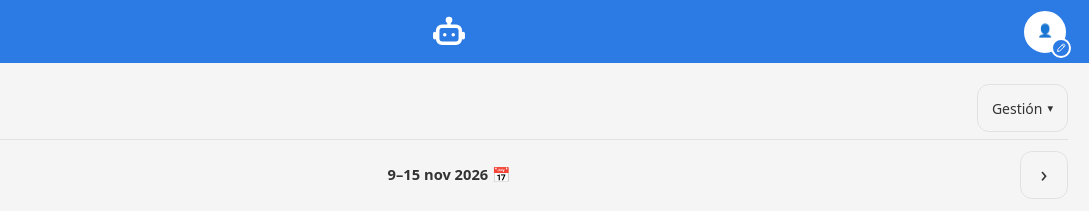
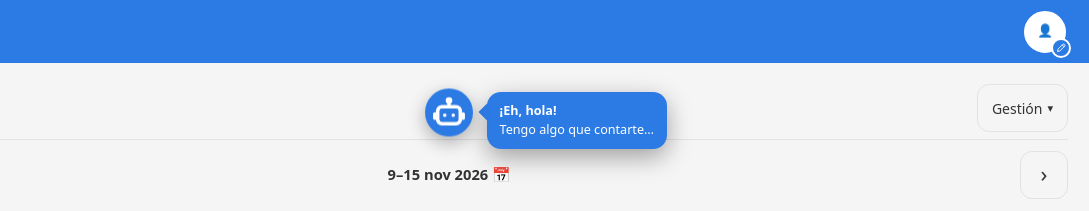
Before and after one commit to fvilpaz/david-planner, a plain HTML site: page index.html in a window 1280 px wide. Shown: the top 211 px of the page, 191-1280 px from the left. Drawn offline with Linux system fonts and the light colour scheme.

Commit message:
Fervis saluda al abrir la app: el robot salta y sale un bocadillo
- js/fervis-saludo.js: a los 2,5 s, en pantalla ancha (900 px o más) una copia del robot cae de la barra al hueco entre «Cuadrante semanal» y «Gestión», rebota y sale el bocadillo a su lado; al cerrarse, vuelve a la barra. Tocar la copia o el bocadillo abre el chat. En tablet y móvil: meneo y bocadillo debajo
- Color del tema; sin Groq ni clave; una vez por visita (sessionStorage); en la 4.ª apertura avisa de que se puede desactivar; botón en Ajustes del chat
- sw.js: el archivo nuevo, en ESSENTIAL
- Pruebas: 71 en verde (3 nuevas); cada una falla con el código roto a propósito

Co-Authored-By: Claude Sonnet 5.5 <noreply@anthropic.com>

```diff
--- a/css/app.css
+++ b/css/app.css
@@ -334,6 +334,41 @@ button.danger { background: var(--error); color: var(--on-error); }
   .topbar .fervis-button { position: absolute; left: calc(50% - 24px); top: 50%; margin-top: -24px; height: 48px; }
   .topbar .brand { max-width: calc(50% - 48px); }
 }
+/* Saludo al abrir la app (fervis-saludo.js): bocadillo fijo bajo el robot; el JS pone left, top y --tail (la punta) */
+.fervis-hello { position: fixed; z-index: 30; max-width: min(260px, calc(100vw - 16px)); padding: .7rem .9rem; font-size: .9rem; line-height: 1.4;
+                background: var(--primary); color: var(--on-primary); border-radius: 14px;  /* el color del tema, como la barra y el robot */
+                box-shadow: 0 8px 24px rgba(0, 0, 0, .35); cursor: pointer; animation: fervis-hello-in .3s ease-out; }
+.fervis-hello::before { content: ""; position: absolute; top: -6px; left: calc(var(--tail, 50%) - 6px); width: 12px; height: 12px;
+                        background: var(--primary); transform: rotate(45deg); }
+.fervis-hello.lateral::before { top: 14px; left: -6px; }          /* bocadillo a la derecha del robot: la punta, a su izquierda */
+.fervis-hello.lateral-izq::before { top: 14px; left: auto; right: -6px; }
+.fervis-hello b { display: block; margin-bottom: 2px; }
+.fervis-hello small { display: block; margin-top: .4rem; opacity: .85; }
+.fervis-hello small[hidden] { display: none; }
+@keyframes fervis-hello-in { from { opacity: 0; transform: translateY(-6px) scale(.96); } }
+/* El meneo del robot al saludar (el de la cartera): 1,2 s, tres veces */
+.fervis-button.saludando { animation: fervis-saludo 1.2s ease-in-out 3; transform-origin: 50% 80%; }
+@keyframes fervis-saludo { 0%, 100% { transform: rotate(0); } 15% { transform: rotate(-16deg) translateY(-2px); } 30% { transform: rotate(14deg); }
+                           45% { transform: rotate(-12deg); } 60% { transform: rotate(9deg); } 75% { transform: rotate(0); } }
+/* El salto (fervis-saludo.js): una copia del robot en un disco del color de la barra (invisible sobre ella) cae hasta
+   --drop, rebota y se queda; «sube» la devuelve. Tocarla abre el chat (como el robot de la barra, que se oculta mientras). Solo salta
+   desde 900 px, donde cae en el centro, lejos de «Gestión» */
+.fervis-button.ausente { visibility: hidden; }
+.fervis-ghost { position: fixed; z-index: 60; width: 48px; height: 48px; display: flex; align-items: center; justify-content: center;
+                border-radius: 50%; background: var(--primary); color: var(--on-primary); cursor: pointer;
+                box-shadow: 0 6px 18px rgba(0, 0, 0, .3); animation: fervis-cae 1.3s linear forwards; }
+.fervis-ghost svg { width: 34px; height: 34px; }
+.fervis-ghost.sube { animation: fervis-sube .5s ease-in forwards; }
+@keyframes fervis-cae {  /* cae acelerando, aplasta, y rebota cada vez más bajo */
+  0% { transform: translateY(0); animation-timing-function: cubic-bezier(.55, 0, .9, .5); }
+  38% { transform: translateY(var(--drop)) scale(1.2, .8); animation-timing-function: cubic-bezier(.2, .7, .4, 1); }
+  55% { transform: translateY(calc(var(--drop) - 34px)) scale(.94, 1.08); animation-timing-function: cubic-bezier(.6, 0, .9, .4); }
+  70% { transform: translateY(var(--drop)) scale(1.12, .88); animation-timing-function: cubic-bezier(.2, .7, .4, 1); }
+  82% { transform: translateY(calc(var(--drop) - 12px)) scale(.98, 1.03); animation-timing-function: cubic-bezier(.6, 0, .9, .4); }
+  92% { transform: translateY(var(--drop)) scale(1.05, .95); }
+  100% { transform: translateY(var(--drop)); } }
+@keyframes fervis-sube { from { transform: translateY(var(--drop)); } to { transform: translateY(0); } }
+@media (prefers-reduced-motion: reduce) { .fervis-hello { animation: none; } }
 .fervis-face { display: flex; }
 .fervis-face svg { display: block; width: 34px; height: 34px; }
 .fervis-button.move-pulso { animation: fervis-pulso .45s ease-out; }
--- a/index.html
+++ b/index.html
@@ -47,6 +47,10 @@
       stroke="currentColor" stroke-width="2.5" stroke-linecap="round" stroke-linejoin="round" aria-hidden="true"
       focusable="false"><rect x="4" y="8" width="16" height="12" rx="3"/><path d="M12 8V5"/><circle cx="12" cy="3.6"
       r="1.1"/><path d="M9 14h.01M15 14h.01"/><path d="M2 13v3M22 13v3"/></svg></span></button>
+    <!-- Saludo al abrir la app (fervis-saludo.js): un gancho sin nombre; el chat ya se presenta al abrirlo -->
+    <div class="fervis-hello no-print" id="fervis-hello" role="status" hidden><b>¡Eh, hola!</b> Tengo algo que contarte…
+      <small id="fervis-hello-hint" hidden>Si no quieres que vuelva a salir, desactívame en Ajustes (las tres barras del chat).</small>
+    </div>
     <div class="person editor">
       <button type="button" class="person-button" data-open data-view aria-label="Cambiar tu nombre">
         <span class="person-name" id="person-name"></span>
@@ -352,6 +356,7 @@
         </div>
         <p class="help" id="fervis-key-state" role="status"></p>
         <button type="button" class="danger" id="fervis-key-remove" hidden>Quitar la clave</button>
+        <button type="button" class="secondary" id="fervis-hello-toggle"></button>
       </form>
       <ul class="fervis-messages" id="fervis-messages" role="log" aria-live="polite"></ul>
       <!-- Glosario de la app (botón 📖): grupos y temas que se despliegan; lo rellena fervis.js; no es el chat -->
@@ -396,6 +401,7 @@
   <script src="js/fervis-datos.js"></script>
   <script src="js/fervis-guia.js"></script>
   <script src="js/fervis.js"></script>
+  <script src="js/fervis-saludo.js"></script>
   <script src="js/pwa.js"></script>
 </body>
 </html>
--- /dev/null
+++ b/js/fervis-saludo.js
@@ -0,0 +1,115 @@
+// Saludo de Fervis al abrir la app (Nando, 12-nov): el robot SALTA de la barra al hueco entre «Cuadrante semanal» y «Gestión»,
+// rebota y, al aterrizar, sale un bocadillo que llama la atención sin decir quién es (eso lo cuenta el chat al abrirlo). Al
+// cerrarse el bocadillo, el robot vuelve de un salto a la barra. Si no hay sitio para saltar (la fila ya no está bajo la barra,
+// o «reducir movimiento»), el de antes: se menea y el bocadillo sale bajo su sitio. Como el de la cartera (Crypto_Portafolio,
+// commit 09f076e), pero en el color del tema. No usa Groq ni clave. Se va a los 9 s o al tocar en cualquier sitio; tocar el
+// bocadillo abre el chat (como tocar el robot). En la 4.ª apertura avisa de que se puede desactivar, en Ajustes.
+(function () {
+  "use strict";
+  const KEY_OFF = "dp_fervis_saludo";        // «off» = no saludar al abrir
+  const KEY_COUNT = "dp_fervis_aperturas";   // cuántas veces se ha abierto la app en este aparato
+  const KEY_VISIT = "dp_fervis_visita";      // marca de «ya he saludado en esta visita» (sessionStorage)
+  const HINT_AT = 4;                         // en qué apertura sale el aviso de «puedes desactivarme»
+  const START_AT = 2500;                     // ms tras abrir hasta que el robot se mueve (ya se está mirando la pantalla)
+  const BUBBLE_AFTER = 1000;                 // ms de meneo hasta que sale el bocadillo (sin salto)
+  const DROP_MS = 1300;                      // lo que dura la caída con rebotes (a juego con fervis-cae en css/app.css)
+  const SHOW_MS = 9000;                      // cuánto se queda el bocadillo (12 s con el aviso, que es más largo)
+  const hello = document.getElementById("fervis-hello");
+  const hint = document.getElementById("fervis-hello-hint");
+  const robot = document.getElementById("fervis-button");
+  const toggle = document.getElementById("fervis-hello-toggle");
+  const row = document.querySelector(".section-header");   // la fila de «Cuadrante semanal» y «Gestión»
+
+  function read(key) { try { return localStorage.getItem(key); } catch (error) { return null; } }
+  function write(key, value) { try { localStorage.setItem(key, value); } catch (error) { /* sin almacenamiento: saluda, pero no recuerda */ } }
+  function isOff() { return read(KEY_OFF) === "off"; }
+
+  // El botón de Ajustes (dentro del panel del chat): desactiva o vuelve a activar
+  function paintToggle() { toggle.textContent = isOff() ? "Activar el saludo al abrir la app" : "Desactivar el saludo al abrir la app"; }
+  toggle.addEventListener("click", function () {
+    if (isOff()) { try { localStorage.removeItem(KEY_OFF); } catch (error) { /* nada que quitar */ } } else { write(KEY_OFF, "off"); }
+    paintToggle();
+  });
+  paintToggle();
+
+  if (isOff()) { return; }
+  // Cambiar de semana recarga la página: el saludo sale y cuenta UNA vez por visita (sessionStorage se borra al cerrar la pestaña o la app)
+  try { if (sessionStorage.getItem(KEY_VISIT)) { return; } sessionStorage.setItem(KEY_VISIT, "1"); } catch (error) { /* sin sessionStorage: saluda en cada carga */ }
+  const count = (parseInt(read(KEY_COUNT), 10) || 0) + 1;
+  write(KEY_COUNT, String(count));
+  hint.hidden = count !== HINT_AT;
+
+  const timers = [];
+  let ghost = null;   // la copia del robot que salta (el de la barra se queda quieto, oculto, hasta que vuelve)
+  function later(fn, ms) { timers.push(setTimeout(fn, ms)); }
+
+  // La copia sube de un salto a la barra y el robot de verdad reaparece. Si la animación no llegara a terminar (pestaña en
+  // segundo plano), un temporizador lo devuelve igual: el robot nunca se queda oculto.
+  function comeBack() {
+    if (!ghost) { return; }
+    const copy = ghost;
+    ghost = null;
+    let done = false;
+    function finish() { if (done) { return; } done = true; copy.remove(); robot.classList.remove("ausente"); }
+    copy.classList.add("sube");
+    copy.addEventListener("animationend", finish, { once: true });
+    setTimeout(finish, 800);
+  }
+  function hide() {
+    timers.forEach(clearTimeout);
+    hello.hidden = true;
+    robot.classList.remove("saludando");
+    comeBack();
+  }
+
+  // El bocadillo junto a `box` (el robot, donde esté): a su derecha, a su izquierda si no cabe, o debajo; la punta lo señala
+  function showBubble(box, beside) {
+    hello.hidden = false;
+    hello.classList.remove("lateral", "lateral-izq");
+    const w = hello.offsetWidth;
+    const gap = 14;
+    let left, top;
+    if (beside && box.right + gap + w <= window.innerWidth - 8) {
+      hello.classList.add("lateral"); left = box.right + gap; top = box.top + box.height / 2 - 20;
+    } else if (beside && box.left - gap - w >= 8) {
+      hello.classList.add("lateral-izq"); left = box.left - gap - w; top = box.top + box.height / 2 - 20;
+    } else {
+      left = Math.max(8, Math.min(window.innerWidth - w - 8, box.left + box.width / 2 - w / 2)); top = box.bottom + 10;
+      hello.style.setProperty("--tail", (box.left + box.width / 2 - left) + "px");
+    }
+    hello.style.left = left + "px";
+    hello.style.top = top + "px";
+    later(hide, hint.hidden ? SHOW_MS : SHOW_MS + 3000);
+  }
+
+  // El salto: una copia del robot cae desde la barra hasta el centro de la fila de «Cuadrante semanal» y rebota
+  function drop() {
+    const from = robot.getBoundingClientRect();
+    const to = row.getBoundingClientRect();
+    ghost = document.createElement("div");
+    ghost.className = "fervis-ghost no-print";
+    ghost.setAttribute("aria-hidden", "true");
+    ghost.append(robot.querySelector("svg").cloneNode(true));
+    ghost.style.left = from.left + "px";
+    ghost.style.top = from.top + "px";
+    ghost.style.setProperty("--drop", (to.top + to.height / 2 - from.height / 2 - from.top) + "px");
+    ghost.addEventListener("click", function () { robot.click(); });   // tocarlo abre el chat, como el de la barra (que está oculto)
+    document.body.append(ghost);
+    robot.classList.add("ausente");
+    later(function () { showBubble(ghost.getBoundingClientRect(), true); }, DROP_MS);
+  }
+
+  // Con «reducir movimiento» no hay salto ni meneo: el bocadillo sale igual, sin esperar
+  const still = window.matchMedia("(prefers-reduced-motion: reduce)").matches;
+  later(function () {
+    // Solo salta en pantalla ancha (900 px: el mismo corte de css/app.css en que el robot va centrado en la barra; en tablet y
+    // móvil está junto a la persona y caería encima de «Gestión») y si la fila está bajo la barra (con la página desplazada no)
+    if (!still && window.matchMedia("(min-width: 900px)").matches && row &&
+        row.getBoundingClientRect().top > robot.getBoundingClientRect().bottom) { drop(); return; }
+    if (!still) { robot.classList.add("saludando"); }
+    later(function () { showBubble(robot.getBoundingClientRect(), false); }, still ? 0 : BUBBLE_AFTER);
+  }, START_AT);
+
+  hello.addEventListener("click", function () { robot.click(); });
+  document.addEventListener("click", hide, { once: true });  // cualquier toque, también antes de que salga: cancela el saludo
+})();
--- a/sw.js
+++ b/sw.js
@@ -13,7 +13,7 @@ const CACHE = PREFIX + "v1";
 const ESSENTIAL = [
   "./", "index.html", "manifest.webmanifest", "css/themes.css", "css/app.css",
   "js/theme.js", "js/dates.js", "js/demo-data.js", "js/storage.js", "js/brand.js", "js/clientes.js", "js/app.js", "js/cell.js",
-  "js/swap.js", "js/lists.js", "js/staff.js", "js/states.js", "js/places.js", "js/backup.js", "js/fervis-datos.js", "js/fervis-guia.js", "js/fervis.js",
+  "js/swap.js", "js/lists.js", "js/staff.js", "js/states.js", "js/places.js", "js/backup.js", "js/fervis-datos.js", "js/fervis-guia.js", "js/fervis.js", "js/fervis-saludo.js",
   "js/pwa.js",
   "icons/icon-192.png", "icons/icon-512.png", "icons/icon-maskable-512.png", "icons/apple-touch-icon.png",
 ];
```
Also changed, not shown: tests/tests.js (+59 -0 lines).
